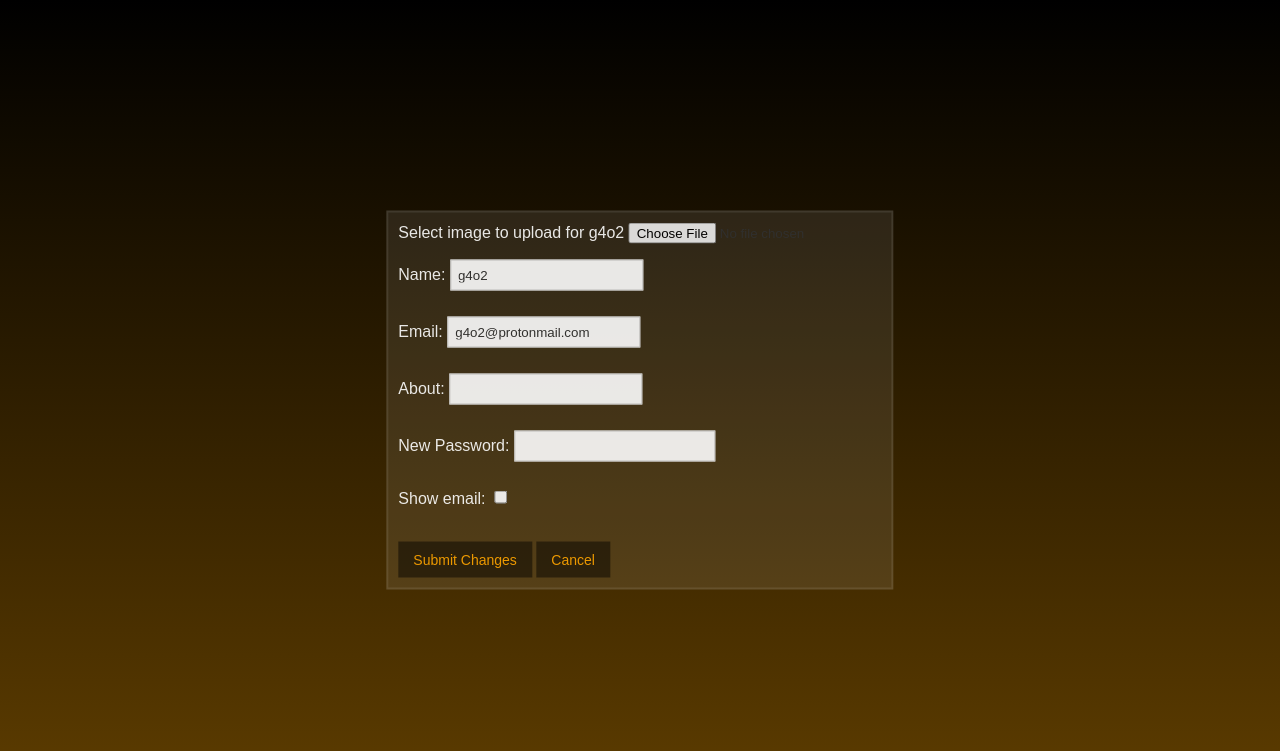
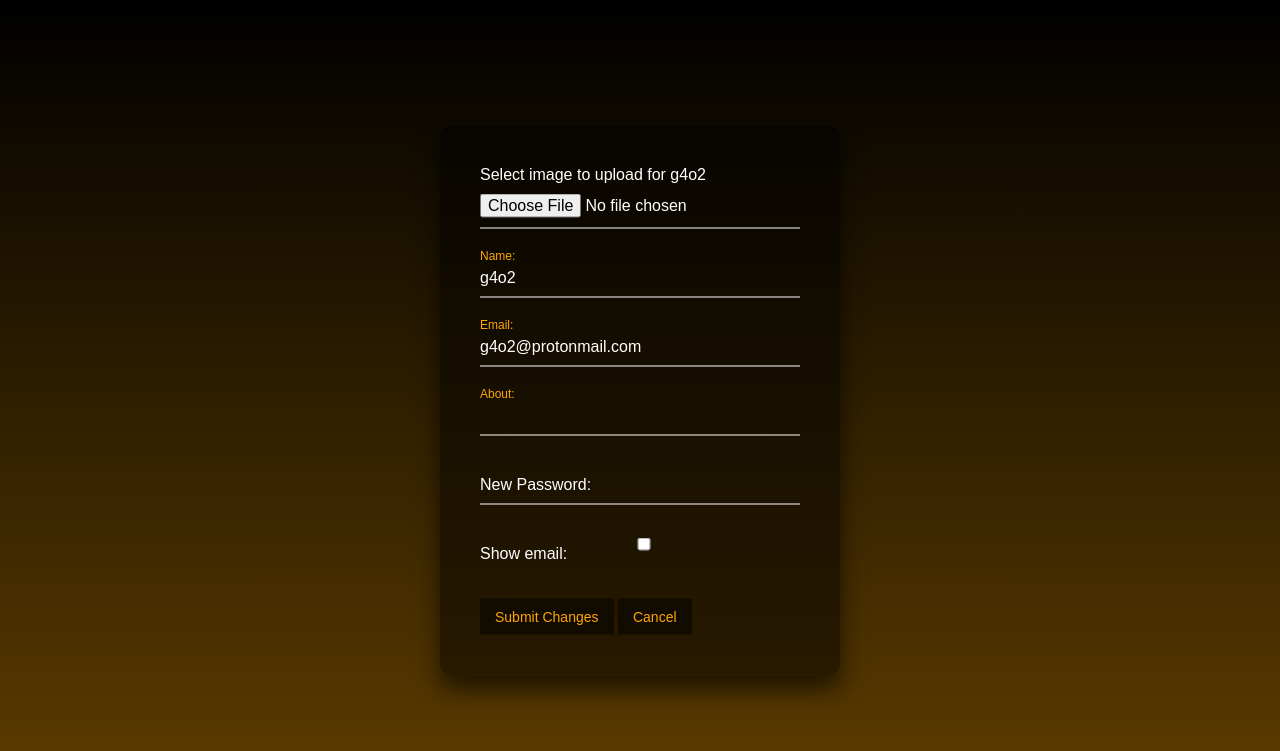
Before and after one commit to g4o2/PHP-SQL-Chat, a PHP site: page /edit-account.php in a window 1280 px wide. Shown: the top 751 px of the page. Run offline with PHP 8.4, Linux system fonts and the light colour scheme; a user stored in the database is signed in; data comes from the database, SQL or seed files in the repository; data that the repository does not hold is empty.

Commit message:
edit acc page update

```diff
--- a/edit-account.php
+++ b/edit-account.php
@@ -85,29 +85,36 @@ if (isset($_POST["submit"])) {
     <link rel="stylesheet" href="./css/edit-account.css?v=<?php echo time(); ?>">
 </head>
 
+<div class="login-box">
     <form id="form" action="edit-account.php" method="post" enctype="multipart/form-data">
         Select image to upload for <?= $_SESSION['name'] ?>
+        <div class="user-box">
             <input type="file" name="fileToUpload" id="fileToUpload">
-    <label for=""></label>
-    <p>Name:
+        </div>
+        <div class="user-box">
             <input required type="text" name="name" value="<?= $response['name'] ?>">
-    </p>
-    <p>Email:
+            <label>Name:</label>
+        </div>
+        <div class="user-box">
             <input required type="text" name="email" value="<?= $response['email'] ?>">
-    </p>
-    <p>About:
+            <label>Email:</label>
+        </div>
+        <div class="user-box">
             <input type="text" name="about" value="<?= $response['about'] ?>">
-    </p>
-    <p>New Password:
+            <label>About:</label>
+        </div>
+        <div class="user-box">
             <input required size='21' type="password" name="password">
-    </p>
-    <p>Show email:
-        <!-- value="<?= $response["show_email"] ?>"-->
+            <label>New Password:</label>
+        </div>
+        <div class="user-box">
+            <label>Show email:</label>
             <input type="checkbox" name="show_email" <?php echo ($response['show_email'] == 'True') ? 'checked' : '' ?>>
-    </p>
+        </div>
         <br />
         <div style="float:left;">
             <input type="submit" value="Submit Changes" class="btn" name="submit">
             <a href="./index.php" class="btn">Cancel</a>
         </div>
-</form><br />
+    </form>
+</div>
--- a/index.php
+++ b/index.php
@@ -342,5 +342,6 @@ if (isset($_SESSION['email'])) {
         <h4>The broken message editing is now fixed 😀 <code>2022/9/24</code></h4>
         <h4>New <a href="./login.php">login</a> &amp; <a href="./edit-account.php">edit account</a> pages <code>2022/9/25</code></h4>
         <h4>Update edit account page css <code>2022/9/30</code></h4>
+        <h4>New <a href="./edit-account.php">edit account</a> page same style as login page <code>2022/10/2</code></h4>
     </div>
 </body>
```
Also changed, not shown: css/edit-account.css (+2 -5 lines), 1 other file. Lines whose indentation alone changed are shown as unchanged.
